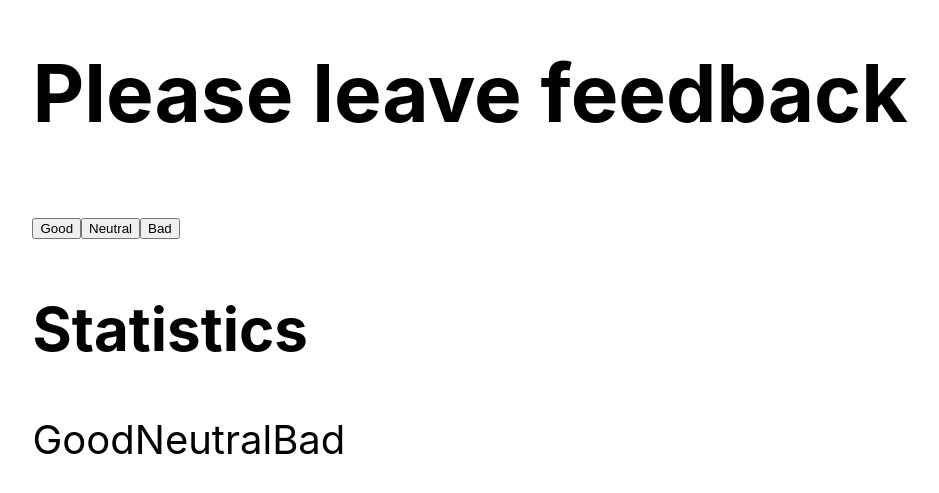
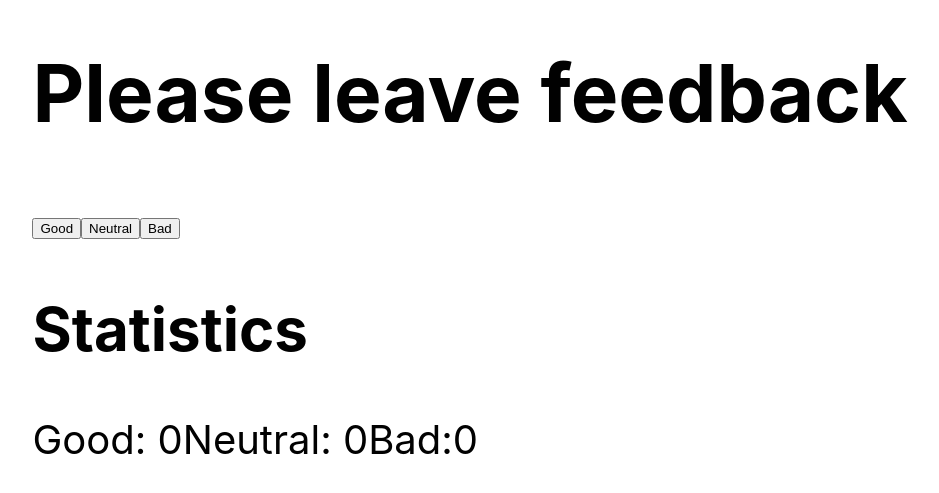
Before and after one commit to MishinaIra55/goit-react-hw-02-feedback, a React (Create React App) app: page / in a window 1280 px wide. Shown: the part 173-666 px from the top of the page, without its empty margins (170-1109 px from the left). Built offline with nearby package versions, Linux system fonts and the light colour scheme.

Commit message:
state прописала

```diff
--- a/src/components/Statistic/Statistic.jsx
+++ b/src/components/Statistic/Statistic.jsx
@@ -1,17 +1,22 @@
 import React, {Component} from 'react';
 
 export default class Statistic extends Component {
+  state = {
+    good: 0,
+    neutral: 0,
+    bad: 0
+  }
   render() {
     return (
       <div>
        <h1> Please leave feedback</h1>
-        <button>Good</button>
-        <button>Neutral</button>
-        <button>Bad</button>
+        <button type='button'>Good</button>
+        <button type='button'>Neutral</button>
+        <button type='button'>Bad</button>
         <h2>Statistics</h2>
-        <span>Good</span>
-        <span>Neutral</span>
-        <span>Bad</span>
+        <span>Good: {this.state.good}</span>
+        <span>Neutral: {this.state.neutral}</span>
+        <span>Bad:{this.state.bad}</span>
       </div>
     )
   }
```
